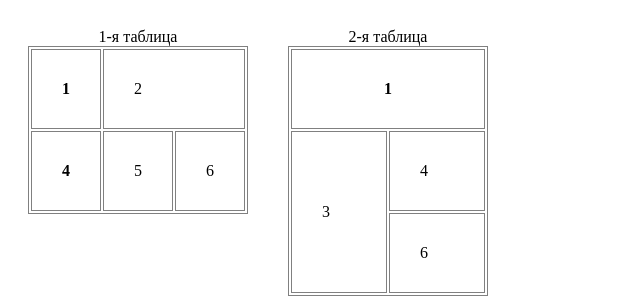
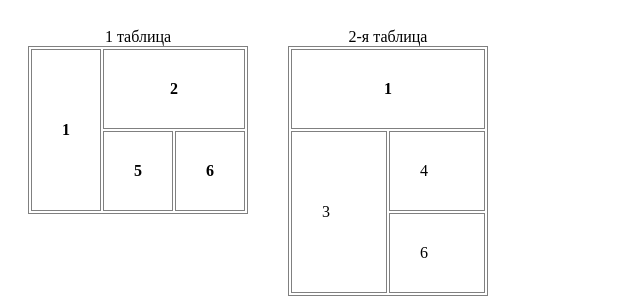
Before and after one commit to Artyomtula/Artyomtula.github.io, a plain HTML site: page lab2/lab2_2.html in a window 1280 px wide. Shown: the top 297 px of the page, 0-640 px from the left. Drawn offline with Linux system fonts and the light colour scheme.

Commit message:
Add files via upload

```diff
--- a/lab2/lab2_2.html
+++ b/lab2/lab2_2.html
@@ -29,17 +29,16 @@
     <div class="first_column">
       <table>
         <caption>
-          1-я таблица
+          1 таблица
         </caption>
         <tbody>
           <tr>
-            <th>1</th>
-            <td colspan="2">2</td>
+            <th rowspan="2">1</th>
+            <th colspan="2">2</th>
           </tr>
           <tr>
-            <th>4</th>
-            <td>5</td>
-            <td>6</td>
+            <th>5</th>
+            <th>6</th>
           </tr>
         </tbody>
       </table>
```
